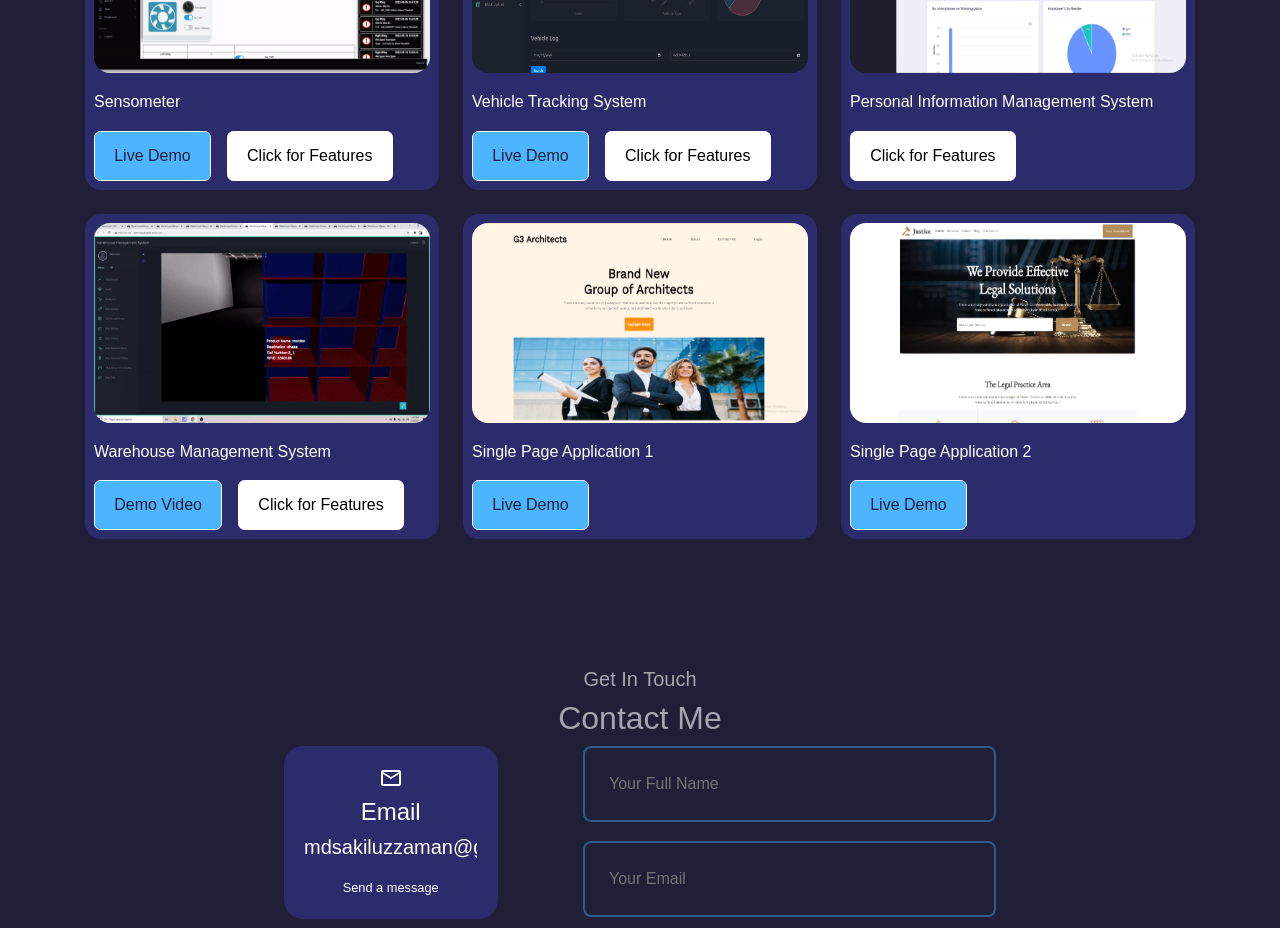
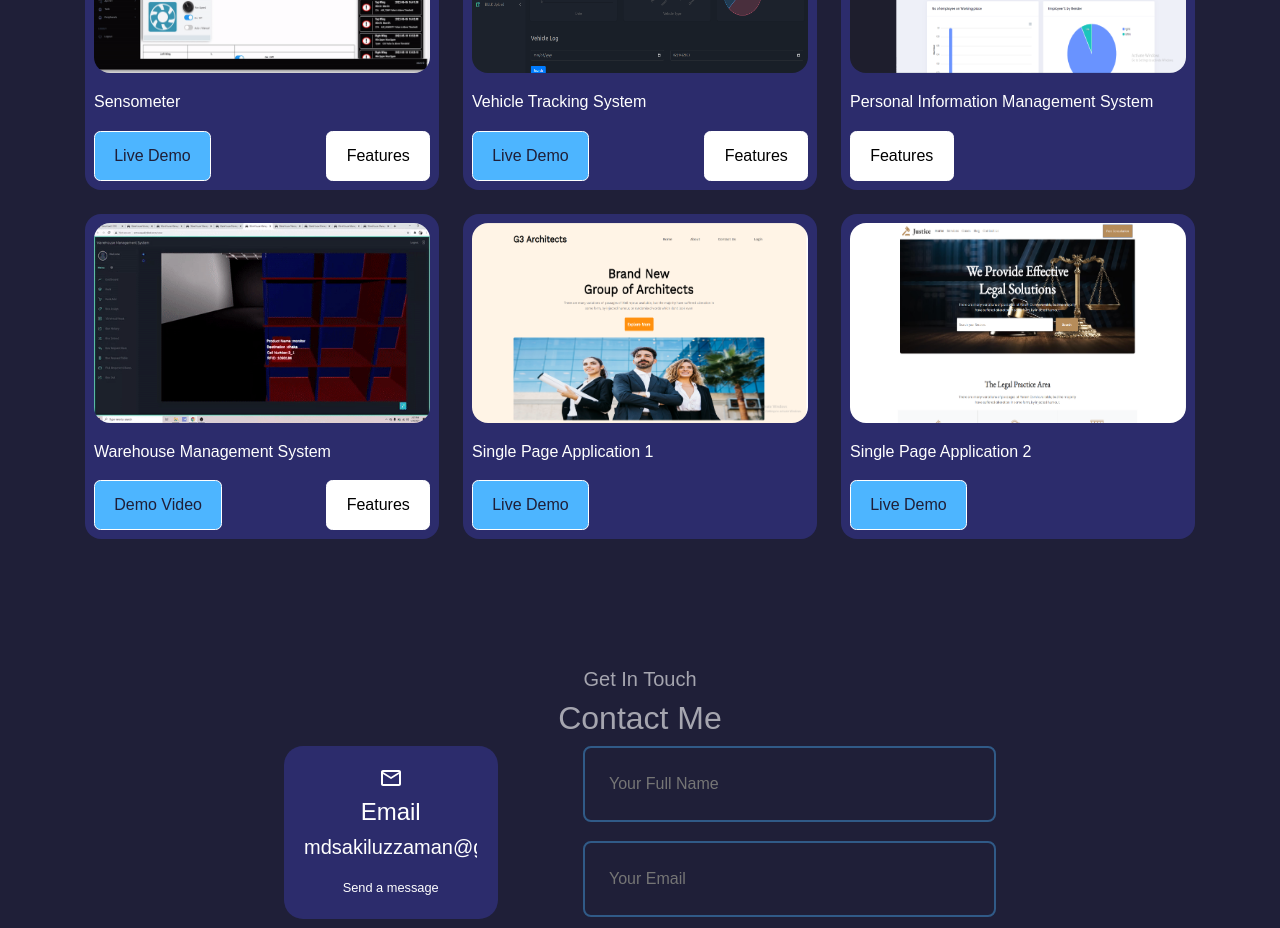
Before and after one commit to sakilbd/ReactJs-Portfolio, a React (Create React App) app: page / in a window 1280 px wide. Shown: the part 2440-3368 px from the top of the page. Built offline with nearby package versions, Linux system fonts and the light colour scheme.

Commit message:
some changes

```diff
--- a/src/Components/portfolio/Portfolio.js
+++ b/src/Components/portfolio/Portfolio.js
@@ -77,7 +77,7 @@ const title ={
               className="button button-seconday"
               onClick={() => setSection("sensometer")}
             >
-              Click for Features
+              Features
             </a>
           </div>
         </article>
@@ -100,7 +100,7 @@ const title ={
               className="button button-seconday"
               onClick={() => setSection("vehicle")}
             >
-              Click for Features
+              Features
             </a>
           </div>
         </article>
@@ -117,7 +117,7 @@ const title ={
               className="button button-seconday"
               onClick={() => setSection("pims")}
             >
-              Click for Features
+              Features
             </a>
           </div>
         </article>
@@ -140,7 +140,7 @@ const title ={
               className="button button-seconday"
               onClick={() => setSection("warehouse")}
             >
-              Click for Features
+              Features
             </a>
           </div>
         </article>
--- a/src/Components/portfolio/portfolio.css
+++ b/src/Components/portfolio/portfolio.css
@@ -62,6 +62,7 @@
         display: flex;
         /* margin-bottom: 1rem; */
         gap: 1rem;
+        justify-content: space-between;
     }
 
     @media screen and (max-width:1024px) {
```
